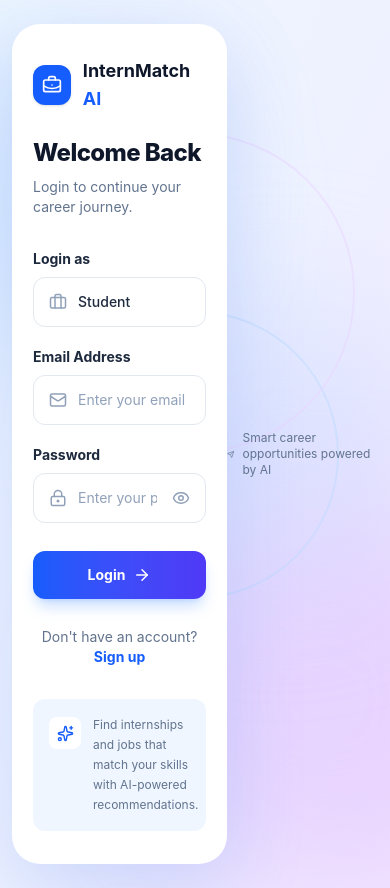
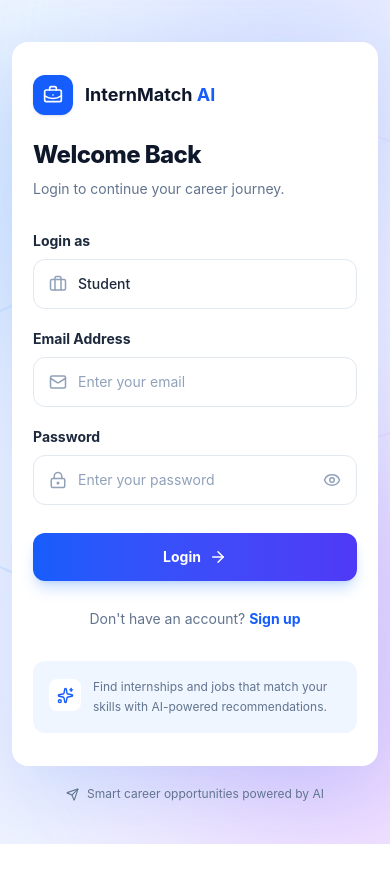
Before and after one commit to ashish-dev-hub/Vertex, a React (Vite) app in the folder frontend/: page /login in a window 390 px wide. After the commit the page ends 844 px from the top, so only its background shows below. Built offline with nearby package versions, Linux system fonts and the light colour scheme; no server answers.

Commit message:
final responsivenes check

```diff
--- a/frontend/src/pages/Login.jsx
+++ b/frontend/src/pages/Login.jsx
@@ -127,15 +127,15 @@ const Login = () => {
   };
 
   return (
-    <div className="relative min-h-screen overflow-hidden bg-gradient-to-br from-blue-50 via-indigo-50 to-purple-100 px-3 py-6 sm:px-6 lg:px-10 flex items-center justify-center">
+    <div className="relative min-h-screen overflow-x-hidden bg-gradient-to-br from-blue-50 via-indigo-50 to-purple-100 px-3 py-6 sm:px-6 lg:px-10 flex flex-col items-center justify-center">
 
       {/* Background decoration */}
       <div className="pointer-events-none absolute -left-32 top-10 h-80 w-80 rounded-full bg-blue-200/40 blur-3xl" />
       <div className="pointer-events-none absolute -right-32 bottom-0 h-96 w-96 rounded-full bg-purple-300/40 blur-3xl" />
-      <div className="pointer-events-none absolute left-[35%] top- -100px h-72 w-72 rounded-full bg-indigo-200/40 blur-3xl" />
+      <div className="pointer-events-none absolute left-[35%] -top-24 h-72 w-72 rounded-full bg-indigo-200/40 blur-3xl" />
 
-      <div className="pointer-events-none absolute left- -80px top-[35%] h-72 w-72 rounded-full border-2 border-blue-200/50" />
-      <div className="pointer-events-none absolute right- -100px top-[15%] h-80 w-80 rounded-full border-2 border-purple-200/50" />
+      <div className="pointer-events-none absolute -left-20 top-[35%] h-72 w-72 rounded-full border-2 border-blue-200/50" />
+      <div className="pointer-events-none absolute -right-24 top-[15%] h-80 w-80 rounded-full border-2 border-purple-200/50" />
 
       {/* Software Engineer floating card */}
       <div className="absolute left-6 top-10 z-20 hidden rotate-[-5deg] items-center gap-3 rounded-2xl border border-white/80 bg-white/90 px-5 py-3 shadow-xl backdrop-blur-md lg:flex">
@@ -187,10 +187,10 @@ const Login = () => {
       </div>
 
       {/* Main card */}
-      <div className="relative z-10 mx-auto flex flex-col min-h-650px w-full max-w-6xl overflow-hidden rounded-[28px] border border-white/80 bg-white shadow-[0_25px_80px_rgba(37,99,235,0.18)] lg:flex-row">
+      <div className="relative z-10 w-full max-w-6xl overflow-hidden rounded-2xl sm:rounded-[28px] border border-white/80 bg-white shadow-[0_25px_80px_rgba(37,99,235,0.18)] flex flex-col lg:flex-row">
 
         {/* LEFT SIDE */}
-        <div className="relative hidden min-h-600px w-full overflow-hidden bg-blue-700 lg:flex lg:w-[55%]">
+        <div className="relative hidden min-h-[600px] w-full overflow-hidden bg-blue-700 lg:flex lg:w-[55%]">
 
           <img
             src="https://plus.unsplash.com/premium_photo-1713296255442-e9338f42aad8?w=900&auto=format&fit=crop&q=60&ixlib=rb-4.1.0&ixid=M3wxMjA3fDB8MHxzZWFyY2h8MXx8aW1hZ2UlMjBncmFkdWF0aW9uJTIwY2FwJTIwdWRhdGElMjBodWFhJTIwbGFka2FhfGVufDB8fDB8fHww"
--- a/frontend/src/pages/Signup.jsx
+++ b/frontend/src/pages/Signup.jsx
@@ -93,8 +93,8 @@ const Signup = () => {
   };
 
   return (
-    <div className="min-h-screen bg-slate-100 flex items-center justify-center px-3 py-6 sm:p-4">
-      <div className="w-full max-w-6xl min-h-650px overflow-hidden rounded-3xl bg-white shadow-2xl flex flex-col lg:flex-row">
+    <div className="min-h-screen bg-slate-100 flex flex-col items-center justify-center px-3 py-6 sm:p-4">
+      <div className="w-full max-w-6xl overflow-hidden rounded-2xl sm:rounded-3xl bg-white shadow-2xl flex flex-col lg:flex-row">
 
         {/* LEFT SIDE - SIGNUP FORM */}
         <div className="w-full lg:w-[45%] flex items-center justify-center bg-white px-4 py-8 sm:px-10 lg:px-12">
```
